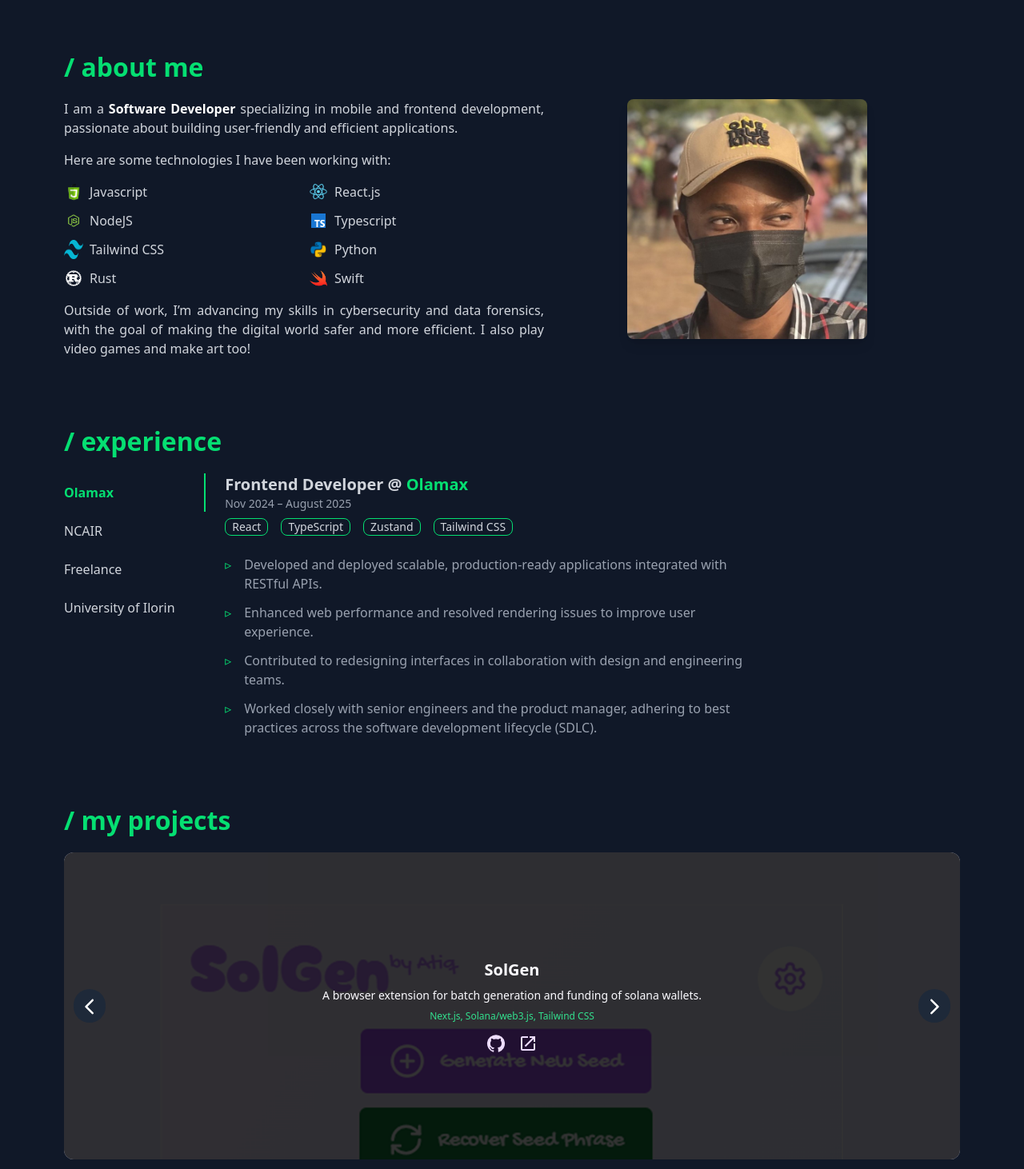
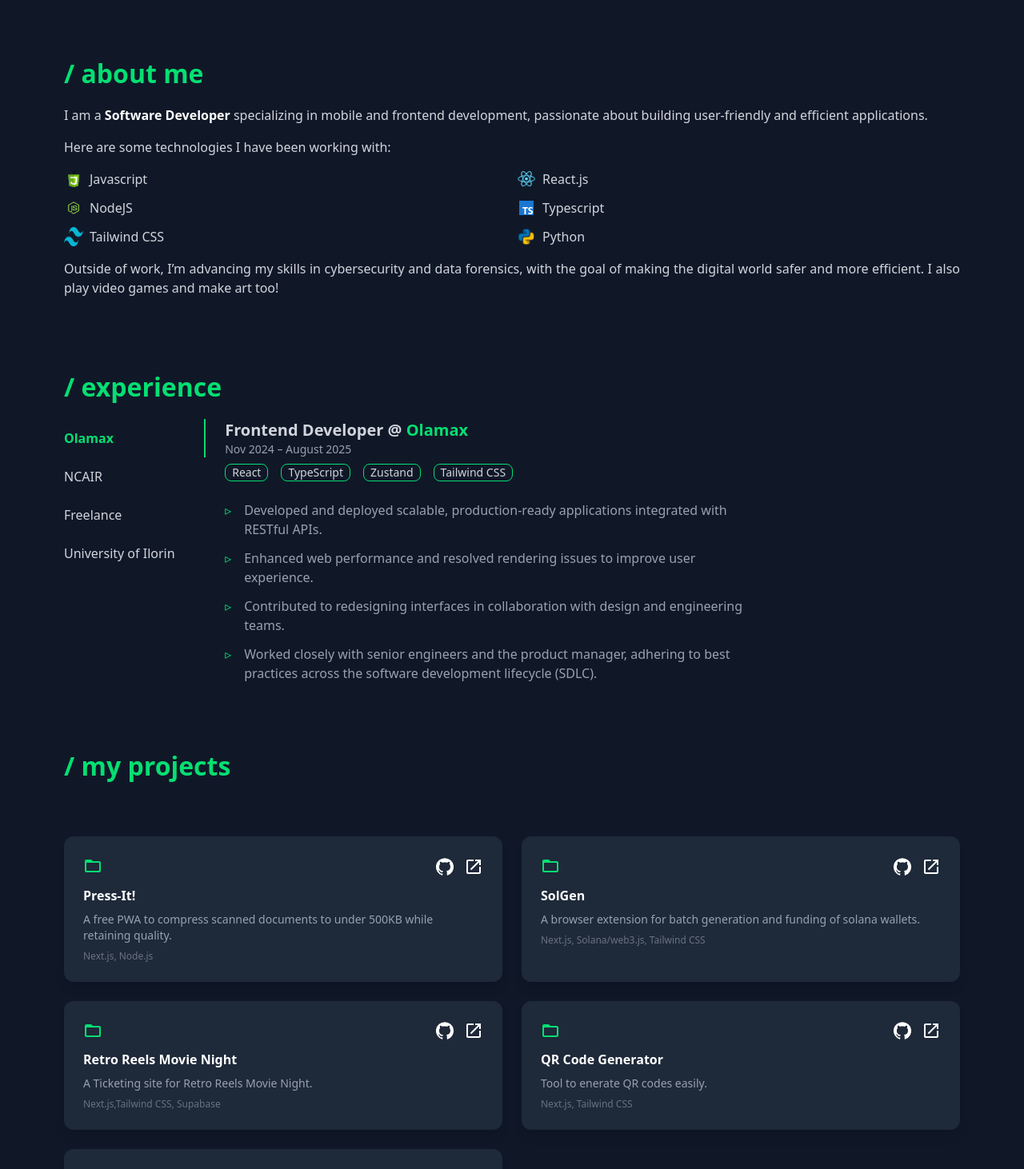
Before and after one commit to maybeAtiq/Atiq, a React (Vite) app: page / in a window 1280 px wide. Shown: the part 780-2242 px from the top of the page at 80% size. Built offline with nearby package versions, Linux system fonts and the light colour scheme; a web font is replaced by a local one.

Commit message:
update:updated portfolio

```diff
--- a/src/components/About.jsx
+++ b/src/components/About.jsx
@@ -27,22 +27,22 @@
       stack: "Python",
       logo: "/assets/python.png",
     },
-    {
-      stack: "Rust",
-      logo: "/assets/rust.png",
-    },
-    {
-      stack: "Swift",
-      logo: "/assets/swift.png",
-    },
+    // {
+    //   stack: "Rust",
+    //   logo: "/assets/rust.png",
+    // },
+    // {
+    //   stack: "Swift",
+    //   logo: "/assets/swift.png",
+    // },
   ];
 
   return (
     <div id="about" className="bg-gray-900 min-h-[50vh] mx-auto w-full py-10 px-4 md:px-20 flex flex-col justify-center">
         <span className="text-[32px] font-semibold text-green-400 mb-4">/ about me</span>
-        <div className="flex flex-row flex-wrap items-start justify-start gap-8 w-fit">
+        <div className="flex flex-row flex-wrap items-start justify-start gap-8 w-full">
           {/* About Text Section */}
-          <div className="max-w-[600px] text-justify text-base text-gray-300">
+          <div className="w-full text-justify text-base text-gray-300">
             <p className="mb-4">
              I am a <b className="text-white">Software Developer</b> specializing in mobile and frontend development, passionate about building user-friendly and efficient applications.
             </p>
@@ -64,13 +64,13 @@
           </div>
 
           {/* Profile Image Section */}
-          <div className="md:pl-10 w-fit justify-center md:justify-start hidden md:block">
+          {/* <div className="md:pl-10 w-fit justify-center md:justify-start hidden md:block">
             <img
               src={profileImage}
               alt="Profile"
               className="w-[300px] h-auto rounded-lg shadow-lg transition-transform duration-300 hover:-translate-y-2 md:ml-8"
             />
-          </div>
+          </div> */}
         </div>
     </div>
   );
--- a/src/components/Navbar.jsx
+++ b/src/components/Navbar.jsx
@@ -27,9 +27,9 @@
                 <a href="https://medium.com/@defineAtiq" target="_blank">
                     <MediumIcon style={{ fontSize: 20 }}/>
                 </a>
-                <a href="https://x.com/maybeAtiq" target="_blank">
+                {/* <a href="https://x.com/maybeAtiq" target="_blank">
                     <X style={{ fontSize: 20 }}/>
-                </a>
+                </a> */}
             </div>
         </div>
     );
--- a/src/components/Projects.jsx
+++ b/src/components/Projects.jsx
@@ -8,7 +8,17 @@
 
 
 const spotlightProjects = [
-    {
+];
+
+const otherProjects = [
+  {
+    title: "Press-It!",
+    desc: "A free PWA to compress scanned documents to under 500KB while retaining quality.",
+    techStack: "Next.js, Node.js",
+    open: "https://pressit.onrender.com/",
+    image: "/assets/pressit.png",
+  },
+  {
     title: "SolGen",
     desc: "A browser extension for batch generation and funding of solana wallets.",
     techStack: "Next.js, Solana/web3.js, Tailwind CSS",
@@ -16,21 +26,14 @@
     open: "https://chromewebstore.google.com/detail/solgen/nhpgbeimfdhkiooagihinfofccmfilgp",
     image: "/assets/solgen.png",
   },
-  {
-    title: "Press-It!",
-    desc: "A free PWA to compress scanned documents to under 500KB.",
-    techStack: "Next.js, Node.js",
-    open: "https://pressit.onrender.com/",
-    image: "/assets/pressit.png",
-  },
-    {
-    title: "Street10 Pizza",
-    desc: "Pizza ordering and delivery website for Street10",
-    techStack: "Next.js, MongoDB, AWS",
-    link: "https://github.com/maybeAtiq/street-10-pizza",
-    open: "",
-    image: "/assets/street10.png",
-  },
+  // {
+  //   title: "Street10 Pizza",
+  //   desc: "Pizza ordering and delivery website for Street10",
+  //   techStack: "Next.js, MongoDB, AWS",
+  //   link: "https://github.com/maybeAtiq/street-10-pizza",
+  //   open: "",
+  //   image: "/assets/street10.png",
+  // },
   {
     title: "Retro Reels Movie Night",
     desc: "A Ticketing site for Retro Reels Movie Night.",
@@ -38,21 +41,18 @@
     open: "https://retro-reels-ticket.vercel.app/",
     image: "/assets/retro1.png",
   },
-];
-
-const otherProjects = [
-  {
-    title: "MoDet",
-    desc: "A motion detector built using Python and OpenCV.",
-    techStack: "Python",
-    link: "https://github.com/maybeAtiq/Motion-Detection",
-  },
   {
     title: "QR Code Generator",
     desc: "Tool to enerate QR codes easily.",
     techStack: "Next.js, Tailwind CSS",
     link: "https://github.com/maybeAtiq/QR",
     open: "https://qrgen.maybeatiq.dev/",
+  },
+  {
+    title: "MoDet",
+    desc: "A motion detector built using Python and OpenCV.",
+    techStack: "Python",
+    link: "https://github.com/maybeAtiq/Motion-Detection",
   },
 ];
 
@@ -80,7 +80,7 @@
       <h2 className="text-[32px] font-semibold text-green-400 mb-4">/ my projects</h2>
 
       {/* Spotlight Projects Carousel */}
-      <div className="relative w-full h-36 md:h-96 overflow-hidden rounded-xl flex items-center">
+      {/* <div className="relative w-full h-36 md:h-96 overflow-hidden rounded-xl flex items-center">
 
         <AnimatePresence mode="wait">
           <motion.div
@@ -129,10 +129,10 @@
             </button>)
           </>
         )}
-      </div>
+      </div> */}
 
       {/* Navigation Dots */}
-      <div className="flex justify-center mt-4 space-x-3">
+      {/* <div className="flex justify-center mt-4 space-x-3">
         {spotlightProjects.map((_, i) => (
           <button
             key={i}
@@ -140,7 +140,7 @@
             onClick={() => setCurrentProject(i)}
           />
         ))}
-      </div>
+      </div> */}
 
       {/* Other Projects Grid */}
       <div className="mt-12 grid md:grid-cols-2 gap-6">
```
